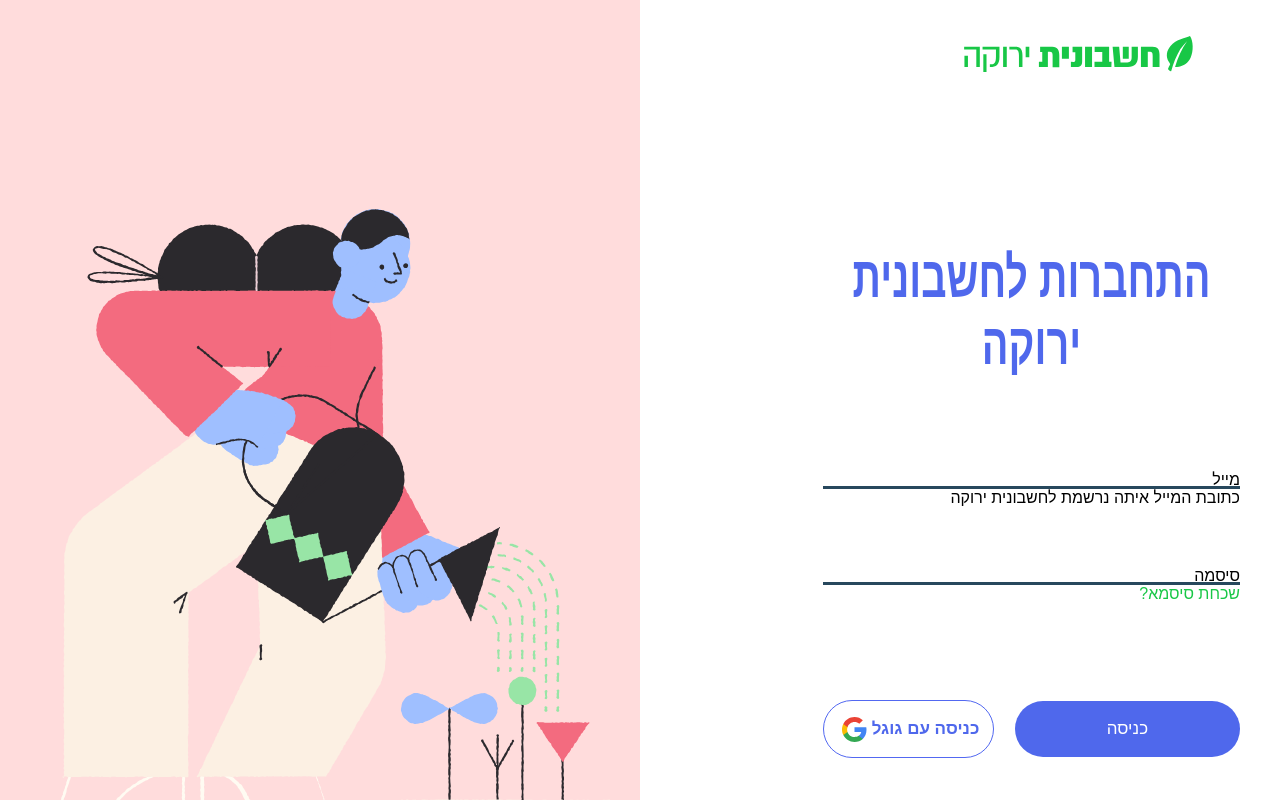
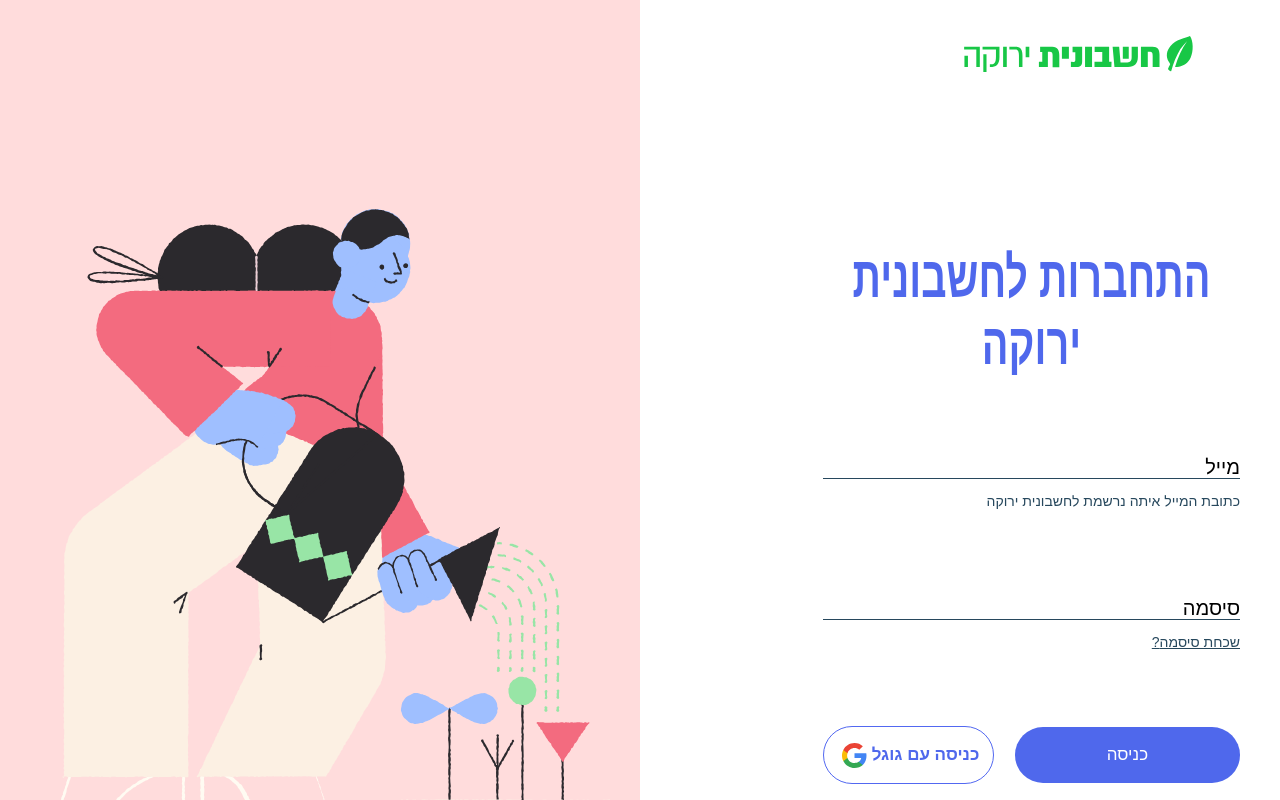
Before and after one commit to talmaoz/green_invoice, a Vue app: page /login in a window 1280 px wide. Shown: the top 800 px of the page. Built offline with nearby package versions, Linux system fonts and the light colour scheme; a small style sheet from the web is missing.

Commit message:
Login page fully matches design. Before responsivity support.

```diff
--- a/src/views/login.vue
+++ b/src/views/login.vue
@@ -21,7 +21,7 @@
           </div>
           <div class="login_form_input">
             <p class="login_form_input_label">סיסמה</p>
-            <a class="login_form_input_info">?שכחת סיסמא</a>
+            <router-link to="/welcome" class="login_form_input_info">?שכחת סיסמה</router-link>
           </div>
         </div>
         <div class="login_buttons">
@@ -157,21 +157,25 @@
           display: flex;
           flex-direction: column;
           justify-content: space-around;
+          min-height: calc(100% - 70px - 56px);
+          padding: 45px 0px 25px;
+
           &_input {
 
             margin: 30px 0;
 
-
-
             &_label {
-
+              font-size: 20px;
             }
 
             &_info {
               display: block;
               -webkit-box-shadow: 0px -3px 0px 0px rgb(39, 72, 93);
               -moz-box-shadow: 0px -3px 0px 0px rgb(39, 72, 93);
-              box-shadow: 0px -3px 0px 0px rgb(39, 72, 93);
+              box-shadow: 0px -1px 0px 0px rgb(39, 72, 93);
+              color: $color-2;
+              font-size: 14px;
+              line-height: 45px;
             }
           }
         }
```
